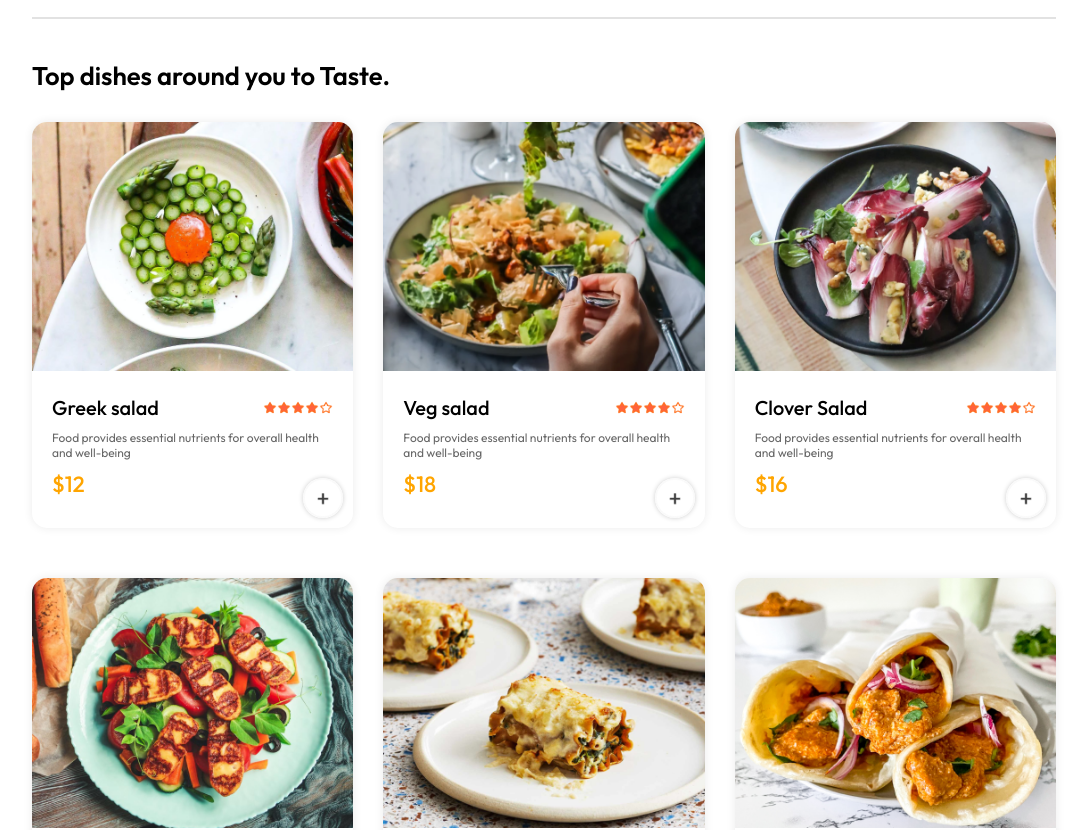
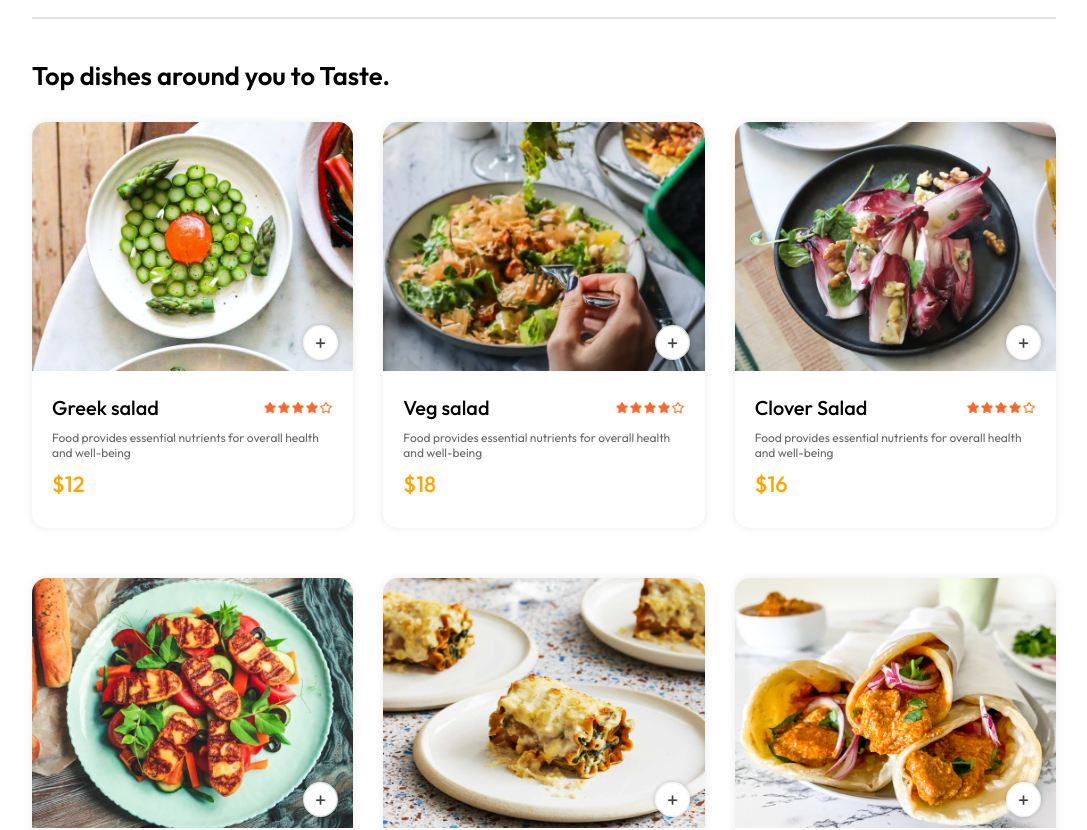
Before and after one commit to rkatara100/BHOOK, a React (Vite) app in the folder frontend/: page / in a window 1280 px wide. Shown: the part 900-1730 px from the top of the page, without its empty margins (96-1183 px from the left). Built offline with nearby package versions, Linux system fonts and the light colour scheme.

Commit message:
fix issue

```diff
--- a/frontend/src/components/FoodItem/FoodItem.css
+++ b/frontend/src/components/FoodItem/FoodItem.css
@@ -3,7 +3,7 @@
       margin: auto;
       border-radius: 15px;
       box-shadow: 0px 0px 10px #00000015;
-      transition: all ease 0.3s;
+      transition: 0.3s;
       animation: fadeIn 1s;
 }
 
@@ -12,10 +12,7 @@
       box-shadow: 0px 0px 15px #00000030;
 }
 
-.food-item-image {
-      width: 100%;
-      border-radius: 15px 15px 0px 0px;
-}
+
 
 .food-item-info {
       padding: 20px;
@@ -49,22 +46,26 @@
       margin: 10px 0px;
 }
 
-.food-item-img-container {
+
+
+.food-item-image {
       position: relative;
+
 }
 
-.food-item-img-container .add {
-      width: 40px;
-      height: 40px;
+.food-item-image-icon {
+      width: 100%;
+      border-radius: 15px 15px 0px 0px;
+}
+
+.add {
+      width: 35px;
       position: absolute;
-      bottom: 10px;
-      right: 10px;
+      bottom: 15px;
+      right: 15px;
       cursor: pointer;
       border-radius: 50%;
       background-color: rgba(255, 255, 255, 0.8);
-      display: flex;
-      align-items: center;
-      justify-content: center;
       box-shadow: 0px 0px 5px rgba(0, 0, 0, 0.2);
 }
 
--- a/frontend/src/components/FoodItem/FoodItem.jsx
+++ b/frontend/src/components/FoodItem/FoodItem.jsx
@@ -9,7 +9,8 @@ const FoodItem = ({ id, name, price, description, image }) => {
       return (
             <div className='food-item'>
                   <div className="food-item-img-container" id={id}>
-                        <img className='food-item-image' src={image} alt="food-item-image" />
+                        <div className='food-item-image'>
+                              <img className='food-item-image-icon' src={image} alt="food-item-image" />
                               {
                                     !cartItems[id]
                                           ? <img
@@ -32,6 +33,8 @@ const FoodItem = ({ id, name, price, description, image }) => {
                                                 />
                                           </div>
                               }
+                        </div>
+
                         <div className="food-item-info">
                               <div className="food-item-name-rating">
                                     <p>{name}</p>
```
Also changed, not shown: frontend/src/assets/assets.js (line endings or trailing spaces). Lines whose indentation alone changed are shown as unchanged.
